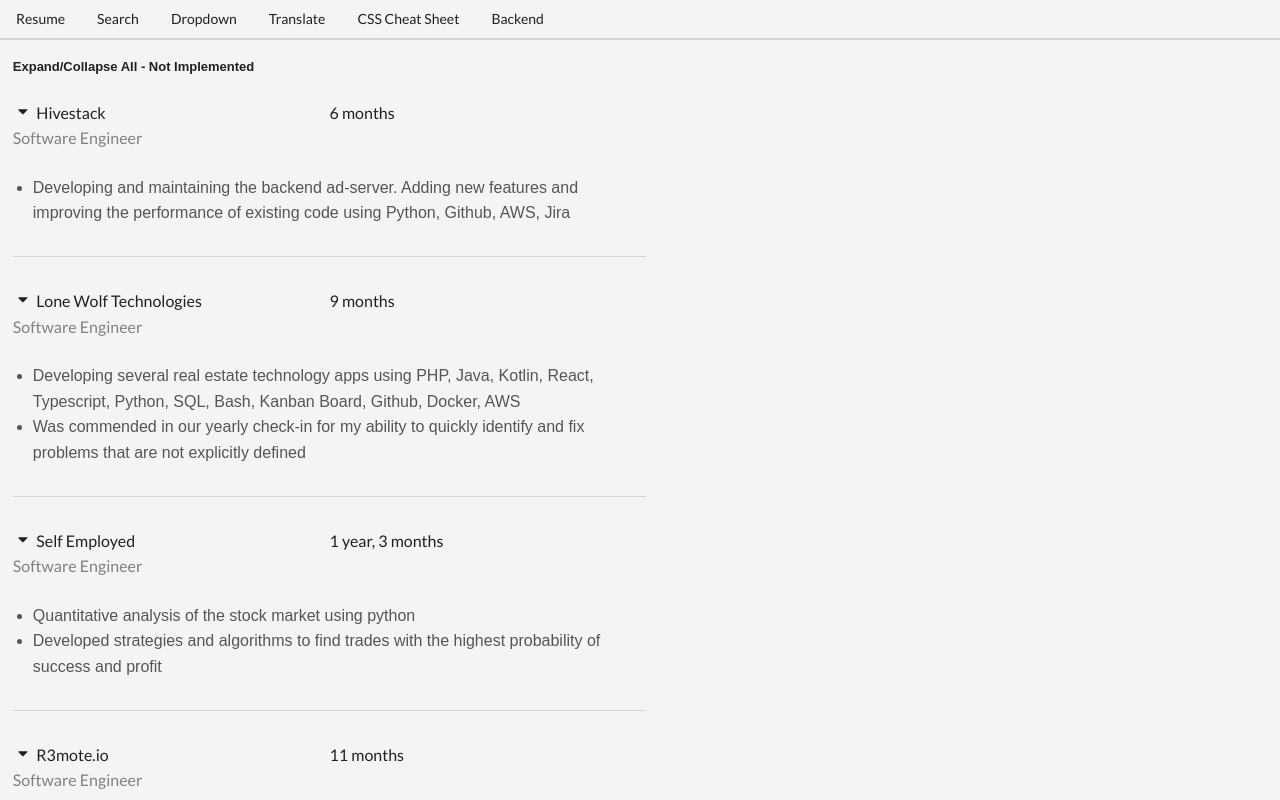
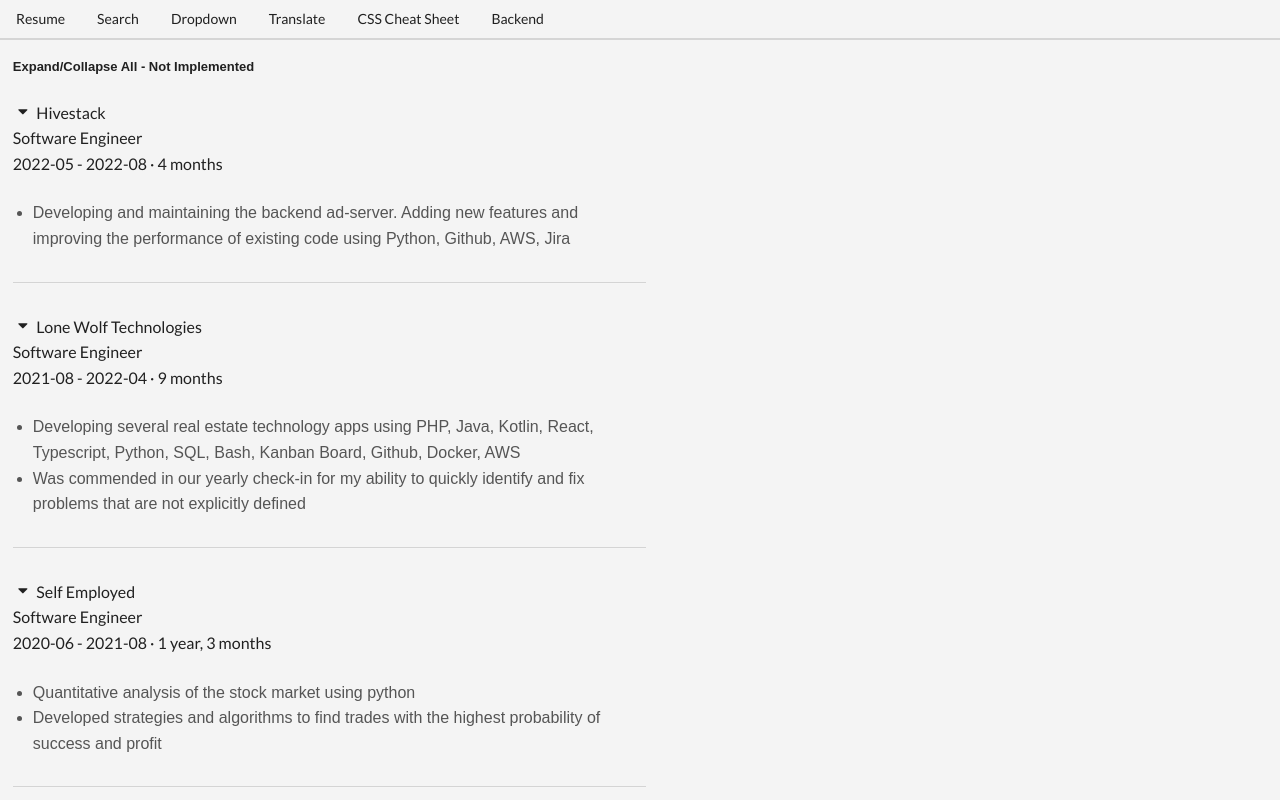
Before and after one commit to johnmiko/portfolio_frontend, a React (Create React App) app: page / in a window 1280 px wide. Shown: the top 800 px of the page. Built offline with nearby package versions, Linux system fonts and the light colour scheme.

Commit message:
Add in start and end dates

```diff
--- a/src/components/Resume.js
+++ b/src/components/Resume.js
@@ -6,7 +6,7 @@
     company: "Hivestack",
     title: "Software Engineer",
     startDate: new Date(2022, 4),
-    endDate: new Date(2022, 9),
+    endDate: new Date(2022, 7),
     leftBecause: "Laid off during extended probation. Was too much of a team-player which they didn't need currently",
     content: ["Developing and maintaining the backend ad-server. Adding new features and improving the performance of existing code using Python, Github, AWS, Jira"]
     ,
@@ -14,8 +14,8 @@
   {
     company: "Lone Wolf Technologies",
     title: "Software Engineer",
-    startDate: new Date(2021, 8),
-    endDate: new Date(2022, 4),
+    startDate: new Date(2021, 7),
+    endDate: new Date(2022, 3),
     leftBecause: "Moved from Alberta to Quebec, Canada. Asked Lone Wolf if they could set up taxes in the province of Quebec for me and they said no",
     content: ["Developing several real estate technology apps using PHP, Java, Kotlin, React, Typescript, Python, SQL, Bash, Kanban Board, Github, Docker, AWS",
     "Was commended in our yearly check-in for my ability to quickly identify and fix problems that are not explicitly defined"]
@@ -24,8 +24,8 @@
   {
     company: "Self Employed",
     title: "Software Engineer",
-    startDate: new Date(2020, 6),
-    endDate: new Date(2021, 8),
+    startDate: new Date(2020, 5),
+    endDate: new Date(2021, 7),
     leftBecause: "Started well, didn't end well",
     content: ["Quantitative analysis of the stock market using python",
       "Developed strategies and algorithms to find trades with the highest probability of success and profit"]
@@ -34,8 +34,8 @@
   {
     company: "R3mote.io",
     title: "Software Engineer",
-    startDate: new Date(2019, 8),
-    endDate: new Date(2020, 6),
+    startDate: new Date(2019, 7),
+    endDate: new Date(2020, 5),
     leftBecause: "Received a paycut due to covid. Wanted to try trading stocks as full time income",
     content: ['Developed the app backend using Python/Django, Docker and PostgreSQL',
     'Expanded backend API following RESTful API best practices',
@@ -47,8 +47,8 @@
   {
     company: "Probe",
     title: "Mechanical Engineer",
-    startDate: new Date(2017, 4),
-    endDate: new Date(2019, 8),
+    startDate: new Date(2017, 3),
+    endDate: new Date(2019, 7),
     leftBecause: "Switched professions from mechanical to software engineering",
     content: ['Designed oil field tools using 3D modeling and FEA',
     'Increased design speed by 25% by restructuring file dependencies and libraries using python and VBA',
@@ -59,8 +59,8 @@
   {
     company: "Geometric Energy Corporation",
     title: "Mechanical Engineer",
-    startDate: new Date(2016, 5),
-    endDate: new Date(2016, 10),
+    startDate: new Date(2016, 4),
+    endDate: new Date(2016, 9),
     leftBecause: "Didn't believe in the main product of the company",
     content: ["Theoretical design and physical construction of novel low-concentration photovoltaic system prototypes; including using different mirror shapes and materials along with efficiency losses due to heat trapping",
       "Initiated and conducted a feasibility study of the device: finding the range of levelized cost of energy, factoring in different geographies, margins, and markets"],
@@ -68,16 +68,16 @@
   {
     company: "Micro Engineering Dynamics and Automation Lab (MEDAL) at the University of Calgary",
     title: "Software Engineering - Masters",
-    startDate: new Date(2016, 3),
-    endDate: new Date(2016, 6),
+    startDate: new Date(2016, 2),
+    endDate: new Date(2016, 5),
     leftBecause: "Realized I didn't want to do my Masters",
     content: ['Built an app to convert accelerometer data of an inclinometer into displacement algorithms and display it in a live GUI using SIMULINK, MATLAB and GUIDE'],
   },
   {
     company: "ABB",
     title: "Software Engineer",
-    startDate: new Date(2014, 5),
-    endDate: new Date(2015, 5),
+    startDate: new Date(2014, 4),
+    endDate: new Date(2015, 4),
     leftBecause: "Internship",
     content: ['Created a unit-testing framework for an electro-magnetic solver using Python'],
   }
@@ -85,6 +85,7 @@
 
 
 function getTimeBetween(startDate, endDate = new Date()) {
+  // debugger
   let months = endDate.getMonth() - startDate.getMonth() + 1
   let years = endDate.getFullYear() - startDate.getFullYear()
   if (months < 0) {
@@ -124,7 +125,15 @@
 
 const Resume = () => {
   const CreateSection = (item, index) => {
+    // debugger;
     const [active, setActiveIndex] = useState('active');
+    function join(t, a, s) {
+      function format(m) {
+         let f = new Intl.DateTimeFormat('en', m);
+         return f.format(t);
+      }
+      return a.map(format).join(s);
+    }
 
     const onTitleClick = () => {
       if (active === 'active'){
@@ -134,7 +143,13 @@
         setActiveIndex('active');
       }
     };
-    const dates = getTimeBetween(item.startDate, item.endDate)
+    // debugger;
+    const timeBetween = getTimeBetween(item.startDate, item.endDate)
+    const options = [{year: 'numeric'}, {month: '2-digit'}];
+    const startDate = join(item.startDate, options, '-');
+    const endDate = join(item.endDate, options, '-');
+    const dates = `${startDate} - ${endDate} · ${timeBetween}`
+    // debugger;
     const content = item.content.map((text, index) => {
       return <li>{text}</li>
     });
@@ -149,9 +164,9 @@
           <div className={`title ${active}`} style={{width: '100%', display: "inline-block"}} onClick={() => onTitleClick(index)}>
             <i className="dropdown icon"></i>
             {item.company}
-            <div className={'job-title'}>{item.title}</div>
+            <div className='job-stuff'>{item.title}</div>
+            <div className='job-stuff'>{dates}</div>
           </div>
-          <div className='title' style={{width: '100%', textAlign: 'right'}}>{dates}</div>
         </div>
         <div className={`content ${active}`}>
           <ul style={{'margin': 0, paddingInlineStart: '20px'}}>
@@ -163,7 +178,7 @@
     );
 
   }
-
+  // debugger
   const jobs = resume_obj.map((item, index) => {
     return CreateSection(item, index)
   });
--- a/src/components/resume.css
+++ b/src/components/resume.css
@@ -6,10 +6,10 @@
   /* width: '100%'; */
 }
 
-.job-title{
+.job-stuff{
   margin-top: 0;
   margin-left: 30;
   border: 5;
   font-size: '200px';
-  color: grey;
+  /* color: rgb(0, 0, 0); */
 }
```
